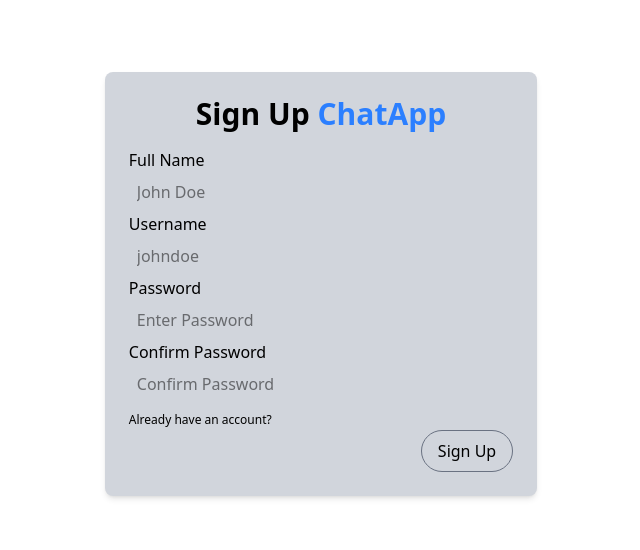
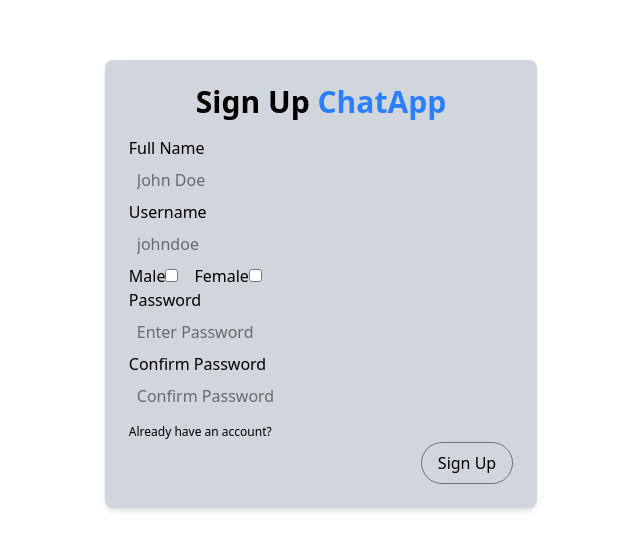
Before and after one commit to muhammadderic/mern-realtime-chat-app-dlfgs, a React (Vite) app in the folder frontend/: page /signup in a window 1280 px wide. Shown: the part 116-666 px from the top of the page, without its empty margins (319-959 px from the left). Built offline with nearby package versions, Linux system fonts and the light colour scheme.

Commit message:
create gender checkbox compt, create signup hook

```diff
--- /dev/null
+++ b/frontend/src/components/GenderCheckbox.tsx
@@ -0,0 +1,38 @@
+import type { Gender } from "../types/types";
+
+type GenderCheckboxProps = {
+  onCheckboxChange: (gender: Gender) => void;
+  selectedGender: Gender | null;
+}
+
+const GenderCheckbox = ({ onCheckboxChange, selectedGender }: GenderCheckboxProps) => {
+  return (
+    <div className='flex gap-4'>
+      <div className='form-control'>
+        <label className={`label gap-2 cursor-pointer ${selectedGender === "male" ? "selected" : ""} `}>
+          <span className='label-text'>Male</span>
+          <input
+            type='checkbox'
+            className='checkbox border-slate-900'
+            checked={selectedGender === "male"}
+            onChange={() => onCheckboxChange("male")}
+          />
+        </label>
+      </div>
+
+      <div className='form-control'>
+        <label className={`label gap-2 cursor-pointer  ${selectedGender === "female" ? "selected" : ""}`}>
+          <span className='label-text'>Female</span>
+          <input
+            type='checkbox'
+            className='checkbox border-slate-900'
+            checked={selectedGender === "female"}
+            onChange={() => onCheckboxChange("female")}
+          />
+        </label>
+      </div>
+    </div>
+  );
+};
+
+export default GenderCheckbox;
--- /dev/null
+++ b/frontend/src/hooks/useSignup.ts
@@ -0,0 +1,84 @@
+import { useState } from "react";
+import toast from "react-hot-toast";
+
+import type { SignUpInputs } from "../types/types";
+
+const useSignup = () => {
+	const [loading, setLoading] = useState(false);
+
+	const signup = async ({
+    fullName,
+    username,
+    password,
+    confirmPassword,
+    gender
+  }: SignUpInputs) => {
+		const success = handleInputErrors({
+      fullName,
+      username,
+      password,
+      confirmPassword,
+      gender
+    });
+		if (!success) return;
+
+		setLoading(true);
+		try {
+			const res = await fetch("http://localhost:5000/api/v1/auth/signup", {
+				method: "POST",
+				headers: { "Content-Type": "application/json" },
+				body: JSON.stringify({
+          fullName,
+          username,
+          password,
+          confirmPassword,
+          gender
+        }),
+			});
+
+			const data = await res.json();
+			if (data.error) {
+				throw new Error(data.error);
+			}
+
+      console.log("Signup");
+		} catch (error) {
+			if (error instanceof Error) {
+        toast.error(error.message);
+      } else {
+        toast.error("Something went wrong");
+      }
+		} finally {
+			setLoading(false);
+		}
+	};
+
+	return { loading, signup };
+};
+
+export default useSignup;
+
+function handleInputErrors({
+  fullName,
+  username,
+  password,
+  confirmPassword,
+  gender
+}: SignUpInputs) {
+	if (!fullName || !username || !password || !confirmPassword || !gender) {
+		toast.error("Please fill in all fields");
+		return false;
+	}
+
+	if (password !== confirmPassword) {
+		toast.error("Passwords do not match");
+		return false;
+	}
+
+	if (password.length < 6) {
+		toast.error("Password must be at least 6 characters");
+		return false;
+	}
+
+	return true;
+}
--- a/frontend/src/pages/SignUp.tsx
+++ b/frontend/src/pages/SignUp.tsx
@@ -1,19 +1,28 @@
 import { useState } from "react";
 import { Link } from "react-router-dom";
 
+import GenderCheckbox from "../components/GenderCheckbox";
+import type { Gender, SignUpInputs } from "../types/types";
+import useSignup from "../hooks/useSignup";
+
 function SignUp() {
-  const [inputs, setInputs] = useState({
+  const { loading, signup } = useSignup();
+  const [inputs, setInputs] = useState<SignUpInputs>({
     fullName: "",
     username: "",
     password: "",
     confirmPassword: "",
-    gender: "",
+    gender: null,
   });
 
   const handleSubmit = async (e: React.FormEvent<HTMLFormElement>) => {
     e.preventDefault();
 
-    console.log(inputs)
+    await signup(inputs);
+  };
+
+  const handleCheckboxChange = (gender: Gender) => {
+    setInputs({ ...inputs, gender });
   };
 
   return (
@@ -50,6 +59,11 @@
             />
           </div>
 
+          <GenderCheckbox
+            onCheckboxChange={handleCheckboxChange}
+            selectedGender={inputs.gender}
+          />
+
           <div>
             <label className='label'>
               <span className='text-base label-text'>Password</span>
@@ -85,9 +99,9 @@
 
           <div className="flex w-full justify-end">
             <button
-              className="px-4 py-2 rounded-full border border-gray-500 bg-transparent cursor-pointer hover:bg-gray-600/50 transition"
+              className="px-4 py-2 rounded-full border border-gray-500 bg-transparent cursor-pointer hover:bg-gray-600/50 transition" disabled={loading}
             >
-              Sign Up
+              {loading ? <span className='loading loading-spinner'></span> : "Sign Up"}
             </button>
           </div>
         </form>
--- /dev/null
+++ b/frontend/src/types/types.ts
@@ -0,0 +1,9 @@
+export type Gender = "male" | "female";
+
+export type SignUpInputs = {
+  fullName: string;
+  username: string;
+  password: string;
+  confirmPassword: string;
+  gender: Gender | null;
+};
```
